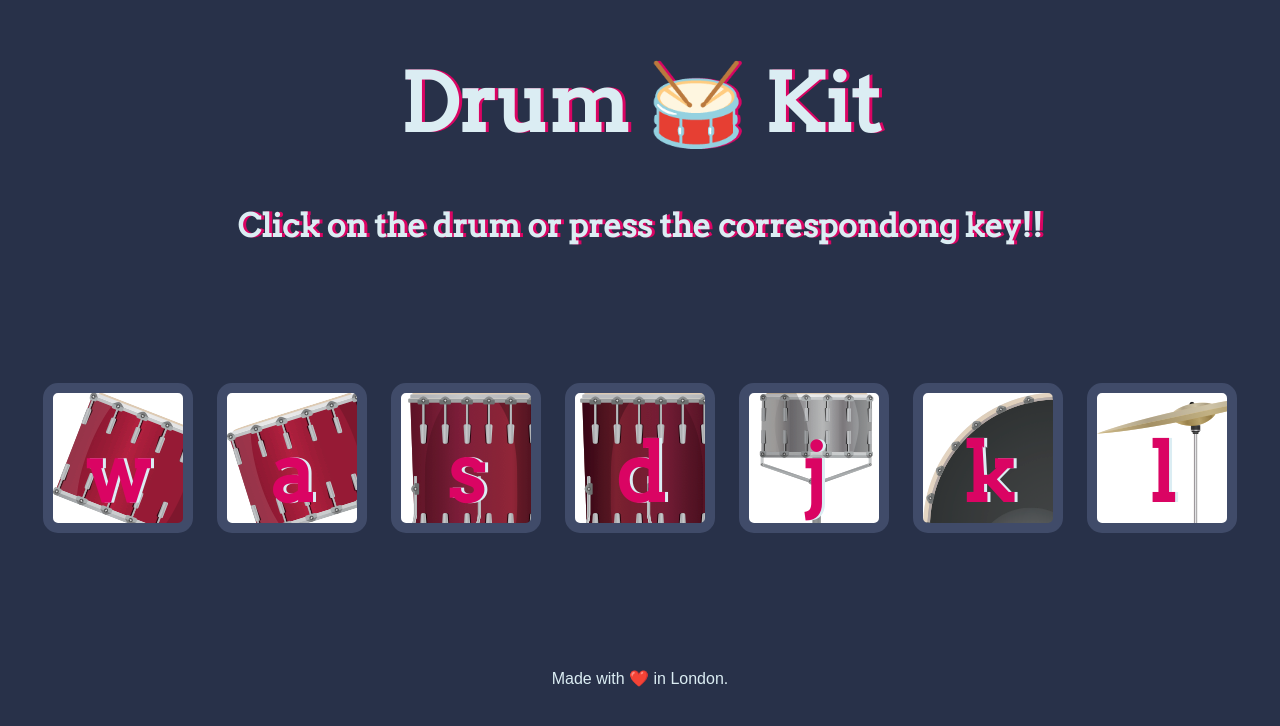
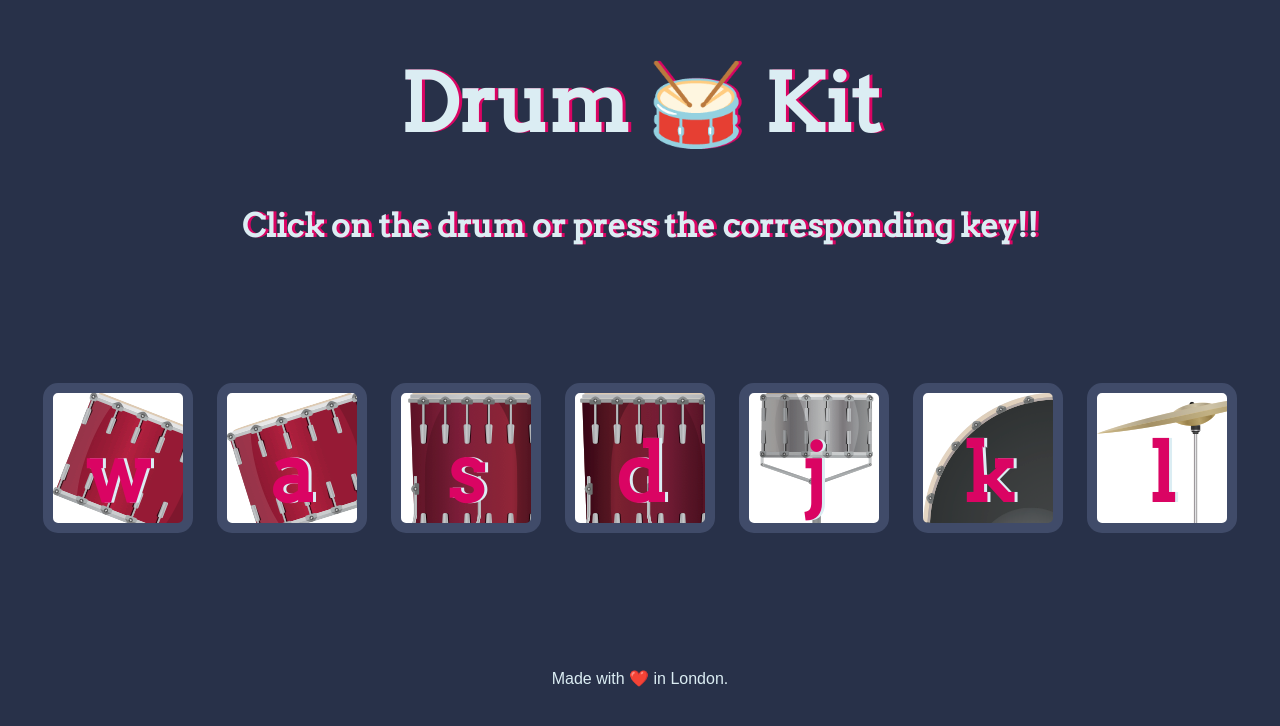
Before and after one commit to vartika1203/drumkit, a plain HTML site: page index.html in a window 1280 px wide. Drawn offline with Linux system fonts and the light colour scheme.

Commit message:
Update index.html

```diff
--- a/index.html
+++ b/index.html
@@ -11,7 +11,7 @@
 <body>
 
   <h1 id="title">Drum 🥁 Kit</h1>
-  <h2>Click on the drum or press the correspondong key!!</h2>
+  <h2>Click on the drum or press the corresponding key!!</h2>
   <div class="set">
     <button class="w drum">w</button>
     <button class="a drum">a</button>
```
